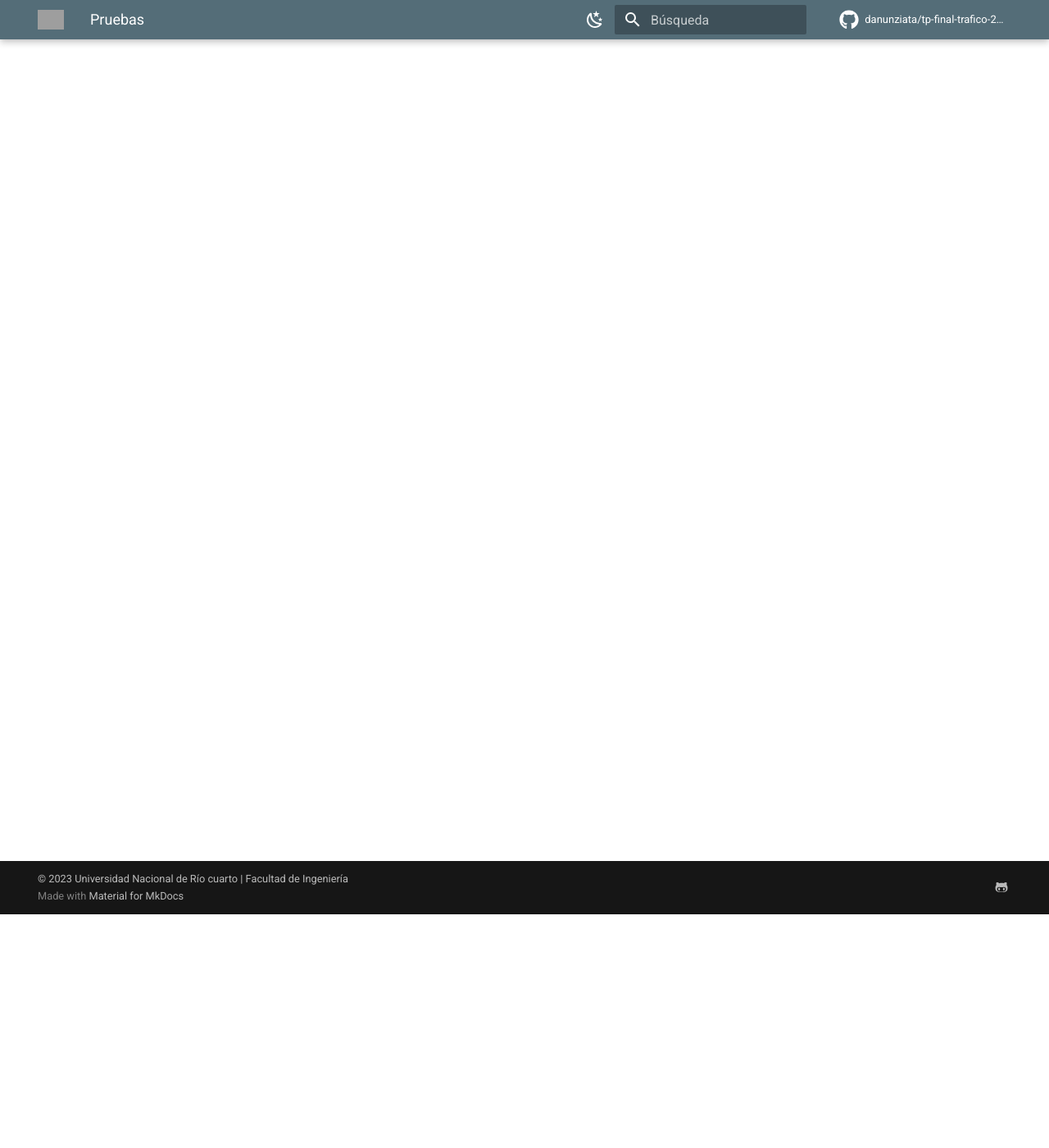
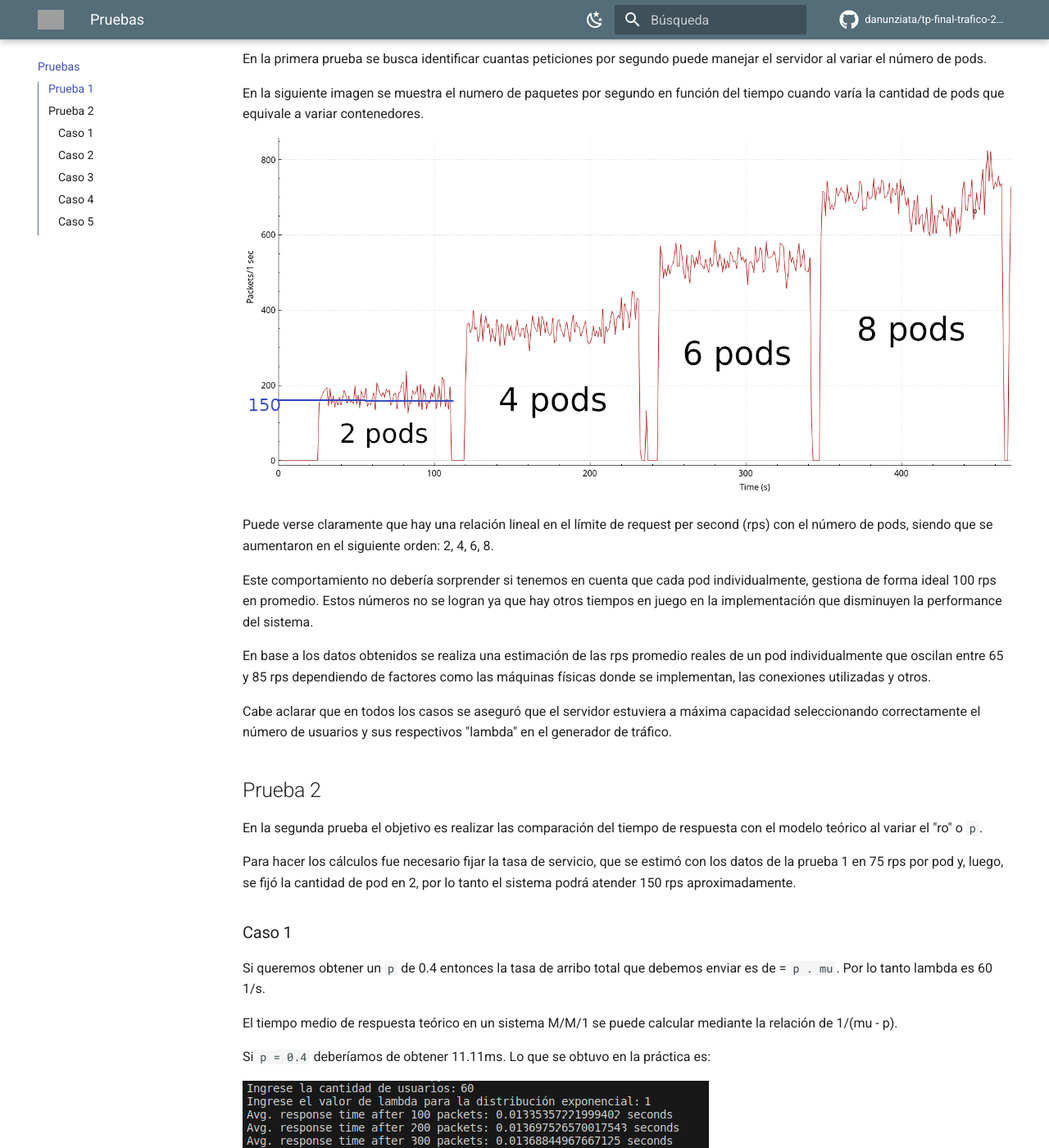
Before and after one commit to danunziata/tp-final-trafico-2023, an MkDocs documentation site: the page built from docs/8-pruebas.md, in a window 1280 px wide and 1400 px high, scrolled down 285 px. Shown: the whole window at 82% size. Built offline with MkDocs 1.6.1 and Material for MkDocs 9.7.7, drawn with Linux system fonts in a browser that asks for light colours; comment, search, counter and statistics services are not loaded; some of the changed text lies outside the part shown; grey boxes are pictures that could not be loaded.

Commit message:
fix: Modificación archivos

```diff
--- a/docs/8-pruebas.md
+++ b/docs/8-pruebas.md
@@ -1 +1,61 @@
 # Pruebas
+En esta sección se presentan las pruebas realizadas durante el desarrollo de la implementación práctica para obtener conclusiones.
+
+## Prueba 1
+En la primera prueba se busca identificar cuantas peticiones por segundo puede manejar el servidor al variar el número de pods.
+
+En la siguiente imagen se muestra el numero de paquetes por segundo en función del tiempo cuando varía la cantidad de pods que equivale a variar contenedores.
+
+![Variacion_pods](https://github.com/danunziata/tp-final-trafico-2023/blob/main/docs/img/Pruebas/variaciondepods2.png "Prueba de variación de pods")
+
+Puede verse claramente que hay una relación lineal en el límite de request per second (rps) con el número de pods, siendo que se aumentaron en el siguiente orden: 2, 4, 6, 8.
+
+Este comportamiento no debería sorprender si tenemos en cuenta que cada pod individualmente, gestiona de forma ideal 100 rps en promedio. Estos números no se logran ya que hay otros tiempos en juego en la implementación que disminuyen la performance del sistema.
+
+En base a los datos obtenidos se realiza una estimación de las rps promedio reales de un pod individualmente que oscilan entre 65 y 85 rps dependiendo de factores como las máquinas físicas donde se implementan, las conexiones utilizadas y otros.
+
+Cabe aclarar que en todos los casos se aseguró que el servidor estuviera a máxima capacidad seleccionando correctamente el número de usuarios y sus respectivos "lambda" en el generador de tráfico.
+
+## Prueba 2
+En la segunda prueba el objetivo es realizar las comparación del tiempo de respuesta con el modelo teórico al variar el "ro" o `p`.
+
+Para hacer los cálculos fue necesario fijar la tasa de servicio, que se estimó con los datos de la prueba 1 en 75 rps por pod y, luego, se fijó la cantidad de pod en 2, por lo tanto el sistema podrá atender 150 rps aproximadamente.
+
+### Caso 1
+Si queremos obtener un `p` de 0.4 entonces la tasa de arribo total que debemos enviar es de = `p . mu`. Por lo tanto lambda es 60 1/s.
+
+El tiempo medio de respuesta teórico en un sistema M/M/1 se puede calcular mediante la relación de 1/(mu - p).
+
+Si `p = 0.4` deberíamos de obtener 11.11ms. Lo que se obtuvo en la práctica es:
+
+![caso1_sus](https://github.com/danunziata/tp-final-trafico-2023/blob/main/docs/img/Pruebas/caso1_sus.png)
+
+### Caso 2
+Para `p` de 0.6 entonces la tasa de arribo total que debemos enviar es 90 1/s.
+
+En este caso deberíamos obtener 16.66 ms de retardo medio. Se llegó a lo siguiente:
+
+![caso2](https://github.com/danunziata/tp-final-trafico-2023/blob/main/docs/img/Pruebas/caso2.png)
+
+### Caso 3
+Para `p` de 0.8 entonces la tasa de arribo total que debemos enviar es 120 1/s.
+
+En este caso deberíamos obtener 33.33 ms de retardo medio. Se llegó a lo siguiente:
+
+![caso3](https://github.com/danunziata/tp-final-trafico-2023/blob/main/docs/img/Pruebas/caso3.png)
+
+### Caso 4
+Para `p` de 0.9 entonces la tasa de arribo total que debemos enviar es 135 1/s.
+
+En este caso deberíamos obtener 66.66 ms de retardo medio. Se llegó a lo siguiente:
+
+![caso4](https://github.com/danunziata/tp-final-trafico-2023/blob/main/docs/img/Pruebas/caso4.png)
+
+### Caso 5
+Por último, si `p > 1`, por ejemplo, que genere una tasa de arribo de 1000 tareas por segundo, deberíamos de ver que los tiempos siguen aumentando ya que el sistema es inestable.
+
+![caso5](https://github.com/danunziata/tp-final-trafico-2023/blob/main/docs/img/Pruebas/caso5.png)
+
+Como consideraciones finales hay que aclarar en los casos donde se envían muchos paquetes, el tiempo de respuesta promedio aumenta hasta llegar a un punto de convergencia
+
+Esto se debe a que todos los usuarios en el generador de tráfico no aparecen instantáneamente si no que tienen un tiempo de demora. Para el caso 5, no se aprecia en la captura, pero el tiempo de respuesta sigue aumentando hasta llegar a unos cuantos segundos.
```
Also changed, not shown: docs/4-marco_teorico.md (+0 -4 lines).
